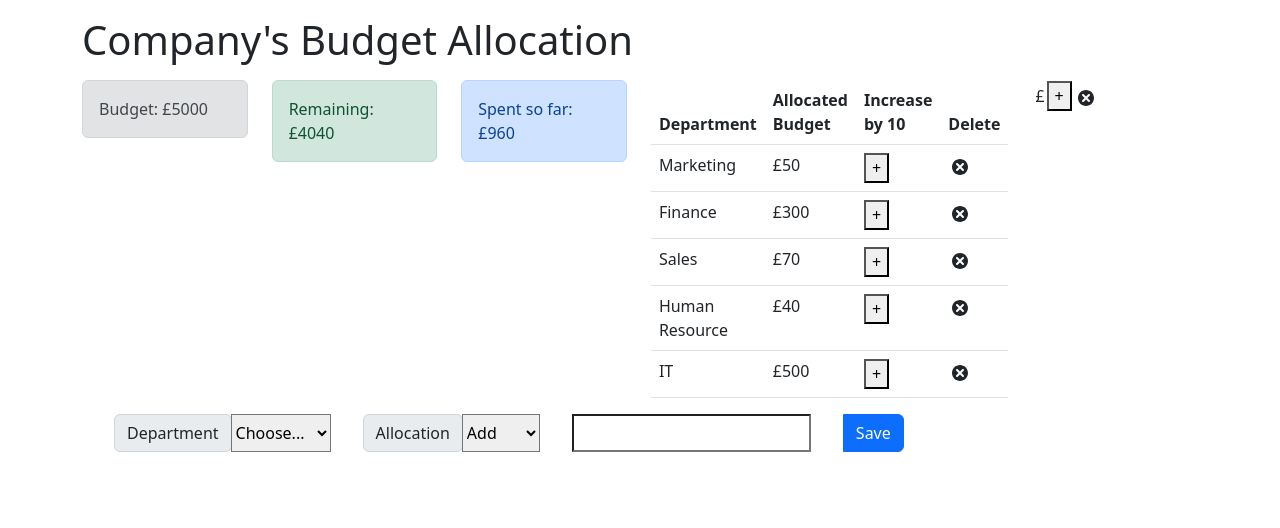
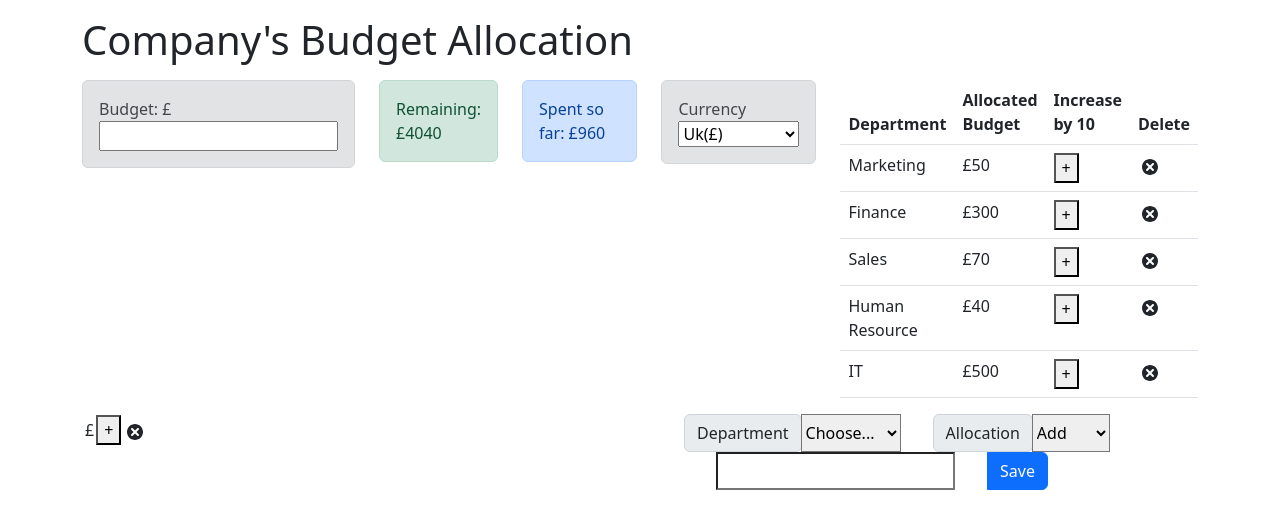
Before and after one commit to ibm-developer-skills-network/ejtos-react_budget_app, a React (Create React App) app: page / in a window 1280 px wide. Shown: the top 528 px of the page. Built offline with nearby package versions, Linux system fonts and the light colour scheme.

Commit message:
Task 3: Dropdown to change currency

```diff
--- a/src/App.js
+++ b/src/App.js
@@ -9,6 +9,8 @@ import ExpenseTotal from './components/ExpenseTotal';
 import ExpenseList from './components/ExpenseList';
 import ExpenseItem from './components/ExpenseItem';
 import AllocationForm from './components/AllocationForm';
+import Location from './components/Currency';
+
 // Add code to import the other components here under
 
 
@@ -33,6 +35,10 @@ const App = () => {
                                      <ExpenseTotal />
                                     </div>
 
+                                    <div className='col-sm'>
+                                        <Location />
+                                    </div>
+
                                         <div className='col-sm'>
                                         <ExpenseList />
                                     </div>
--- a/src/components/Budget.js
+++ b/src/components/Budget.js
@@ -2,9 +2,28 @@ import React, { useContext } from 'react';
 import { AppContext } from '../context/AppContext';
 const Budget = () => {
     const { budget } = useContext(AppContext);
+  //  const { setCost } = useContext(AppContext);
+  function handleChange(event) {
+    console.log(event.target.value);
+    if(event.target.value > 20000) {
+        alert("The value cannot exceed 20000  £");
+    }
+    if(event.target.value < 960) {
+            alert("You cannot reduce budget value lower than spending");
+    }
+   }
     return (
         <div className='alert alert-secondary'>
-            <span>Budget: £{budget}</span>
+            Budget: £
+            <input
+                        required='required'
+                        type='number'
+                        id='budget'
+  //                      value={5000}
+                        style={{ marginLeft: '0rem' , size: 10}}
+  //                    onChange={(event) => setCost(event.target.value)}>
+                        onChange={handleChange}
+                        />
         </div>
     );
 };
--- /dev/null
+++ b/src/components/Currency.js
@@ -0,0 +1,28 @@
+import React, { useContext } from 'react';
+import { AppContext } from '../context/AppContext';
+
+const Location = () => {
+  const {dispatch } = useContext(AppContext);
+
+    const changeLocation = (val)=>{
+            dispatch({
+                type: 'CHG_CURRENCY',
+                payload: val,
+            })
+    }
+
+
+  return (
+        <div className='alert alert-secondary'> Currency {
+      <select name="Location" id="Location" onChange={event=>changeLocation(event.target.value)}>
+        <option value="£">Uk(£)</option>
+        <option value="₹">India(₹)</option>
+        <option value="€">Europe(€)</option>
+        <option value="CAD">Canada(CAD)</option>
+      </select>
+      }
+    </div>
+    );
+};
+
+export default Location;
```
